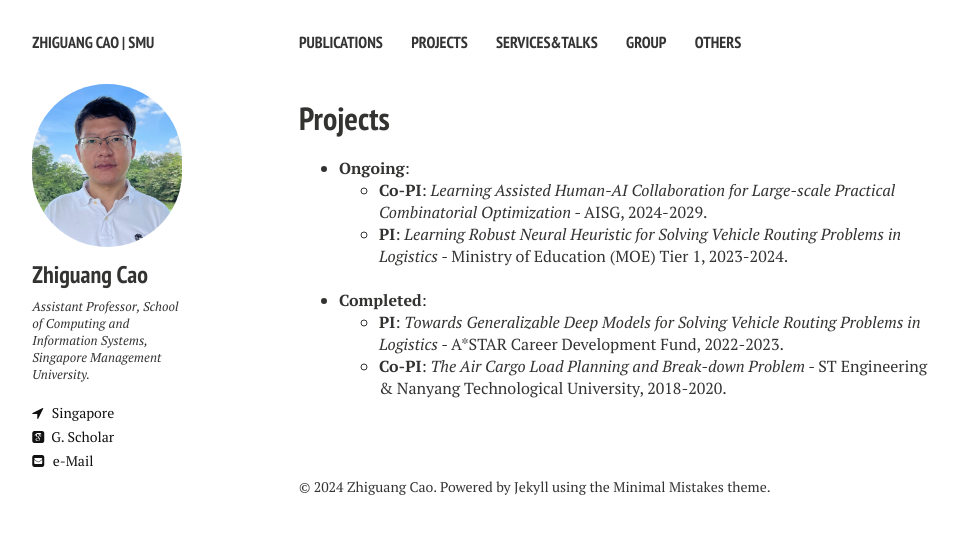
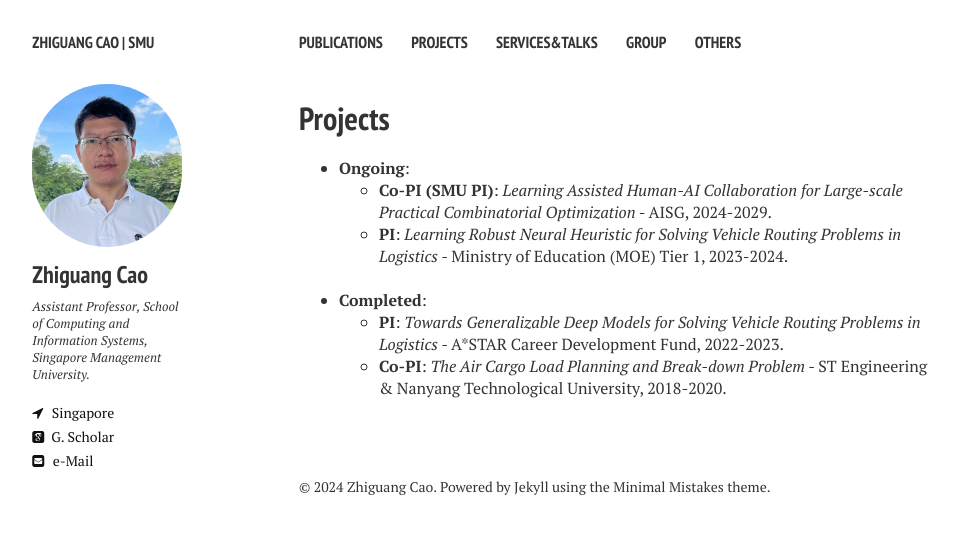
Before and after one commit to zhiguangcaosg/zhiguangcaosg.github.io, a Jekyll site: the page built from projects.md, in a window 1280 px wide. Shown: the top 534 px of the page, without its empty margins (21-980 px from the left). Built offline with Jekyll 4.4.1, drawn with Linux system fonts in a browser that asks for light colours; nearby versions of some CDN libraries.

Commit message:
Update projects.md

```diff
--- a/projects.md
+++ b/projects.md
@@ -18,7 +18,7 @@ comments: false
 <li>
 <b>Ongoing</b>:
 	<ul>
-	<li> <b>Co-PI</b>: <i> Learning Assisted Human-AI Collaboration for Large-scale Practical Combinatorial Optimization</i> - AISG, 2024-2029.
+	<li> <b>Co-PI (SMU PI)</b>: <i> Learning Assisted Human-AI Collaboration for Large-scale Practical Combinatorial Optimization</i> - AISG, 2024-2029.
 	</li>
 	<li> <b>PI</b>: <i> Learning Robust Neural Heuristic for Solving Vehicle Routing Problems in Logistics</i> - Ministry of Education (MOE) Tier 1, 2023-2024.
 	</li>
```
